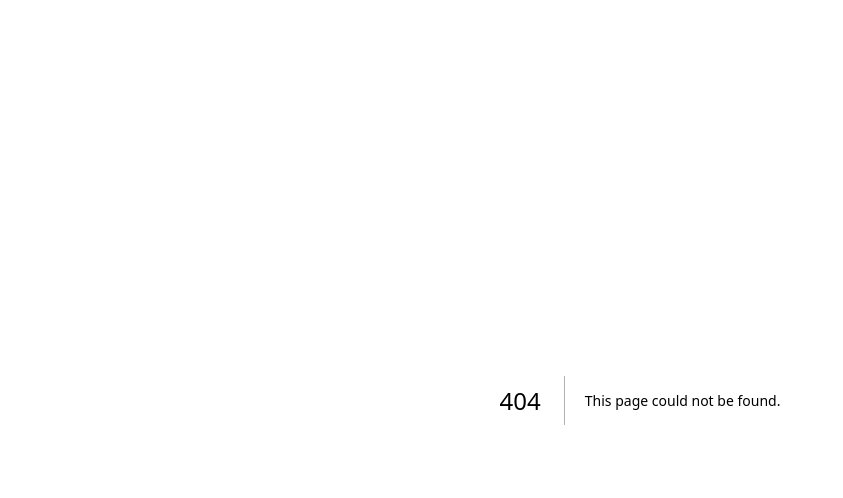
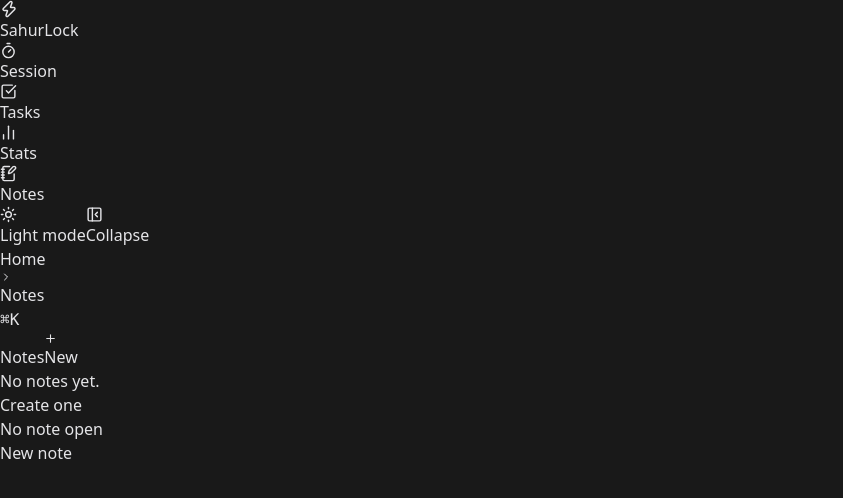
Before and after one commit to MohammedAlkindi/SahurLock, a Next.js app: page /notes in a window 1280 px wide. Before the commit this address had no page. Shown: the top 498 px of the page, without its empty margins (0-843 px from the left). Built offline with nearby package versions, Linux system fonts and the light colour scheme.

Commit message:
Update notes

```diff
--- /dev/null
+++ b/src/app/(app)/notes/page.tsx
@@ -0,0 +1,207 @@
+'use client';
+
+import { useEffect, useRef, useState } from 'react';
+import { Plus, Trash2 } from 'lucide-react';
+import { cn } from '@/lib/cn';
+import { uid } from '@/lib/utils';
+
+// ── Types & storage ────────────────────────────────────────────────────────────
+
+interface Note {
+  id: string;
+  title: string;
+  body: string;
+  createdAt: string;
+  updatedAt: string;
+}
+
+const KEY = 'sahurlock.notes';
+
+function load(): Note[] {
+  try { return JSON.parse(localStorage.getItem(KEY) ?? '[]'); } catch { return []; }
+}
+
+function persist(notes: Note[]) {
+  try { localStorage.setItem(KEY, JSON.stringify(notes)); } catch {}
+}
+
+function sortByUpdated(notes: Note[]) {
+  return [...notes].sort((a, b) => new Date(b.updatedAt).getTime() - new Date(a.updatedAt).getTime());
+}
+
+function timeAgo(iso: string): string {
+  const diff = Date.now() - new Date(iso).getTime();
+  if (diff < 60_000)       return 'Just now';
+  if (diff < 3_600_000)    return `${Math.floor(diff / 60_000)}m ago`;
+  if (diff < 86_400_000)   return `${Math.floor(diff / 3_600_000)}h ago`;
+  return new Date(iso).toLocaleDateString(undefined, { month: 'short', day: 'numeric' });
+}
+
+// ── Page ──────────────────────────────────────────────────────────────────────
+
+export default function NotesPage() {
+  const [notes,    setNotes]    = useState<Note[]>([]);
+  const [activeId, setActiveId] = useState<string | null>(null);
+  const [status,   setStatus]   = useState<'idle' | 'saving' | 'saved'>('idle');
+  const [mounted,  setMounted]  = useState(false);
+  const saveTimer  = useRef<ReturnType<typeof setTimeout> | null>(null);
+  const bodyRef    = useRef<HTMLTextAreaElement>(null);
+
+  useEffect(() => {
+    const loaded = sortByUpdated(load());
+    setNotes(loaded);
+    if (loaded.length > 0) setActiveId(loaded[0].id);
+    setMounted(true);
+  }, []);
+
+  const activeNote = notes.find((n) => n.id === activeId) ?? null;
+
+  const createNote = () => {
+    const note: Note = {
+      id:        uid(),
+      title:     '',
+      body:      '',
+      createdAt: new Date().toISOString(),
+      updatedAt: new Date().toISOString(),
+    };
+    const next = sortByUpdated([note, ...notes]);
+    setNotes(next);
+    persist(next);
+    setActiveId(note.id);
+    setTimeout(() => bodyRef.current?.focus(), 50);
+  };
+
+  const updateNote = (id: string, patch: Partial<Pick<Note, 'title' | 'body'>>) => {
+    setStatus('saving');
+    const next = sortByUpdated(
+      notes.map((n) => n.id === id ? { ...n, ...patch, updatedAt: new Date().toISOString() } : n)
+    );
+    setNotes(next);
+    persist(next);
+    if (saveTimer.current) clearTimeout(saveTimer.current);
+    saveTimer.current = setTimeout(() => setStatus('saved'), 600);
+  };
+
+  const deleteNote = (id: string) => {
+    const next = notes.filter((n) => n.id !== id);
+    setNotes(next);
+    persist(next);
+    setActiveId(next.length > 0 ? next[0].id : null);
+  };
+
+  if (!mounted) return null;
+
+  return (
+    <div className="flex h-full overflow-hidden">
+
+      {/* ── Notes list ──────────────────────────────────────────────────── */}
+      <aside className="flex w-60 shrink-0 flex-col border-r border-border">
+        <div className="flex items-center justify-between border-b border-border px-4 py-3">
+          <span className="text-sm font-semibold">Notes</span>
+          <button
+            onClick={createNote}
+            className="flex items-center gap-1 rounded-lg px-2 py-1 text-xs font-medium text-muted-foreground transition-colors hover:bg-muted hover:text-foreground"
+          >
+            <Plus size={13} />
+            New
+          </button>
+        </div>
+
+        <div className="flex-1 overflow-y-auto">
+          {notes.length === 0 ? (
+            <div className="flex flex-col items-center justify-center gap-2 px-4 py-14 text-center">
+              <p className="text-xs text-muted-foreground">No notes yet.</p>
+              <button onClick={createNote} className="text-xs text-accent hover:underline">
+                Create one
+              </button>
+            </div>
+          ) : (
+            notes.map((note) => {
+              const active = activeId === note.id;
+              return (
+                <button
+                  key={note.id}
+                  onClick={() => setActiveId(note.id)}
+                  className={cn(
+                    'w-full border-b border-border/40 px-4 py-3 text-left transition-colors hover:bg-muted/40',
+                    active && 'border-l-2 border-l-accent bg-accent/10'
+                  )}
+                >
+                  <p className="truncate text-xs font-semibold text-foreground">
+                    {note.title.trim() || 'Untitled'}
+                  </p>
+                  <p className="mt-0.5 truncate text-[11px] text-muted-foreground">
+                    {note.body.trim().slice(0, 55) || 'No content'}
+                  </p>
+                  <p className="mt-1.5 text-[10px] text-muted-foreground/40">
+                    {timeAgo(note.updatedAt)}
+                  </p>
+                </button>
+              );
+            })
+          )}
+        </div>
+      </aside>
+
+      {/* ── Editor ──────────────────────────────────────────────────────── */}
+      {activeNote ? (
+        <div className="flex flex-1 flex-col min-w-0">
+
+          {/* Toolbar */}
+          <div className="flex h-11 items-center justify-between border-b border-border px-6">
+            <span className={cn(
+              'text-xs transition-opacity duration-300',
+              status === 'idle'   && 'opacity-0',
+              status === 'saving' && 'opacity-60 text-muted-foreground',
+              status === 'saved'  && 'opacity-100 text-muted-foreground',
+            )}>
+              {status === 'saving' ? 'Saving…' : 'Saved'}
+            </span>
+            <button
+              onClick={() => deleteNote(activeNote.id)}
+              className="flex items-center gap-1.5 rounded-lg px-2.5 py-1.5 text-xs text-muted-foreground/40 transition-colors hover:bg-muted hover:text-red-400"
+            >
+              <Trash2 size={13} />
+              Delete
+            </button>
+          </div>
+
+          {/* Title */}
+          <div className="px-8 pt-8">
+            <input
+              type="text"
+              value={activeNote.title}
+              onChange={(e) => updateNote(activeNote.id, { title: e.target.value })}
+              placeholder="Untitled"
+              className="w-full bg-transparent text-2xl font-black text-foreground placeholder-muted-foreground/25 focus:outline-none"
+            />
+          </div>
+
+          {/* Divider */}
+          <div className="mx-8 mt-4 border-t border-border/50" />
+
+          {/* Body */}
+          <div className="flex-1 overflow-y-auto px-8 pb-8 pt-4">
+            <textarea
+              ref={bodyRef}
+              value={activeNote.body}
+              onChange={(e) => updateNote(activeNote.id, { body: e.target.value })}
+              placeholder="Start writing…"
+              className="h-full w-full resize-none bg-transparent text-sm leading-7 text-foreground placeholder-muted-foreground/25 focus:outline-none"
+            />
+          </div>
+        </div>
+      ) : (
+        <div className="flex flex-1 items-center justify-center">
+          <div className="text-center">
+            <p className="text-sm text-muted-foreground">No note open</p>
+            <button onClick={createNote} className="mt-2 text-xs text-accent hover:underline">
+              New note
+            </button>
+          </div>
+        </div>
+      )}
+
+    </div>
+  );
+}
--- a/src/components/layout/command-palette.tsx
+++ b/src/components/layout/command-palette.tsx
@@ -3,13 +3,14 @@
 import { useEffect, useState } from 'react';
 import { useRouter } from 'next/navigation';
 import { Command } from 'cmdk';
-import { Timer, CheckSquare, BarChart2, Home } from 'lucide-react';
+import { Timer, CheckSquare, BarChart2, NotebookPen, Home } from 'lucide-react';
 
 const ITEMS = [
-  { label: 'New Session', href: '/session', icon: Timer,       keywords: 'start focus work' },
-  { label: 'Tasks',       href: '/tasks',   icon: CheckSquare, keywords: 'checklist todo' },
-  { label: 'Stats',       href: '/stats',   icon: BarChart2,   keywords: 'history performance' },
-  { label: 'Home',        href: '/',        icon: Home,        keywords: 'landing' },
+  { label: 'New Session', href: '/session', icon: Timer,        keywords: 'start focus work' },
+  { label: 'Tasks',       href: '/tasks',   icon: CheckSquare,  keywords: 'checklist todo' },
+  { label: 'Stats',       href: '/stats',   icon: BarChart2,    keywords: 'history performance' },
+  { label: 'Notes',       href: '/notes',   icon: NotebookPen,  keywords: 'scratchpad write' },
+  { label: 'Home',        href: '/',        icon: Home,         keywords: 'landing' },
 ];
 
 export function CommandPalette() {
--- a/src/components/layout/sidebar.tsx
+++ b/src/components/layout/sidebar.tsx
@@ -7,6 +7,7 @@
   Timer,
   CheckSquare,
   BarChart2,
+  NotebookPen,
   PanelLeftClose,
   PanelLeftOpen,
   Zap,
@@ -17,15 +18,16 @@
 import { cn } from '@/lib/cn';
 
 const NAV = [
-  { href: '/session', icon: Timer,       label: 'Session' },
-  { href: '/tasks',   icon: CheckSquare, label: 'Tasks'   },
-  { href: '/stats',   icon: BarChart2,   label: 'Stats'   },
+  { href: '/session', icon: Timer,        label: 'Session' },
+  { href: '/tasks',   icon: CheckSquare,  label: 'Tasks'   },
+  { href: '/stats',   icon: BarChart2,    label: 'Stats'   },
+  { href: '/notes',   icon: NotebookPen,  label: 'Notes'   },
 ];
 
 const COLLAPSED_KEY = 'sahurlock.sidebar.collapsed';
 
 export function Sidebar() {
-  const pathname  = usePathname();
+  const pathname = usePathname();
   const { theme, setTheme } = useTheme();
   const [collapsed, setCollapsed] = useState(false);
   const [mounted,   setMounted]   = useState(false);
@@ -90,7 +92,6 @@
 
       {/* Bottom actions */}
       <div className="border-t border-border p-2 space-y-0.5">
-        {/* Theme toggle */}
         {mounted && (
           <button
             onClick={() => setTheme(theme === 'dark' ? 'light' : 'dark')}
@@ -108,7 +109,6 @@
           </button>
         )}
 
-        {/* Collapse toggle */}
         <button
           onClick={toggle}
           title={collapsed ? 'Expand sidebar' : 'Collapse sidebar'}
```
Also changed, not shown: 1 other file (tests, documents, lock files or other folders).
